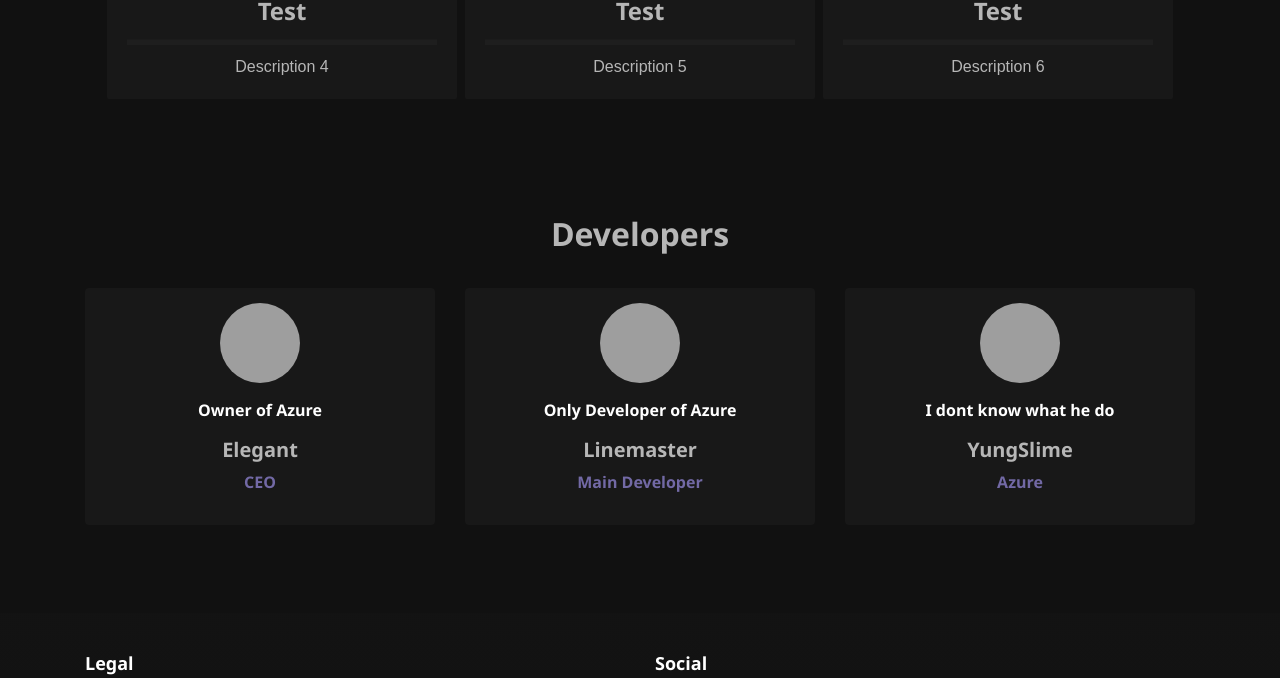
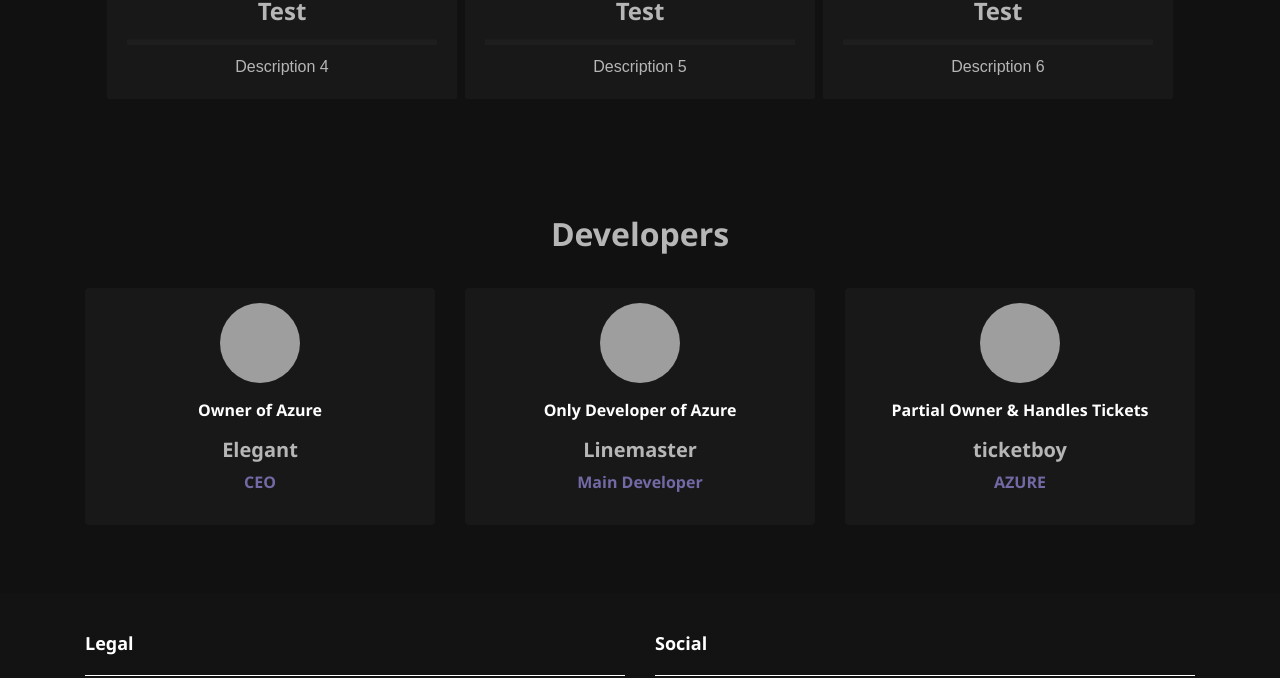
Before and after one commit to Wspboy12/Azure, a plain HTML site: page index.html in a window 1280 px wide. Shown: the part 1395-2073 px from the top of the page. Drawn offline with nearby package versions, Linux system fonts and the light colour scheme; grey boxes are pictures that could not be loaded.

Commit message:
Update index.html

```diff
--- a/index.html
+++ b/index.html
@@ -169,19 +169,19 @@
                         <p class="testimonial-role" style="color: #7269a5;">Main Developer</p>
                     </div>
                 </div>
-                <!--<div class="col-md-4">
+                <div class="col-md-4">
                     <div class="testimonial-card"
                         style="border-radius: 4px; padding: 15px; text-align: center; background-color: #181818; margin-bottom: 20px;">
                         <div class="testimonial-icon">
                             <img src="https://avatar-cyan.vercel.app/api/pfp/1004786310596272168/image" alt="Gino"
                                 class="circle-profile-pic hd-image">
                         </div>
-                        <p class="testimonial-text" style="color: #fff; margin-top: 15px;">He's Chill</p>
-                        <h5 class="testimonial-author" style="color: #b6b6b6; margin-top: 10px;">Gino</h5>
+                        <p class="testimonial-text" style="color: #fff; margin-top: 15px;">Partial Owner & Handles Tickets</p>
+                        <h5 class="testimonial-author" style="color: #b6b6b6; margin-top: 10px;">ticketboy</h5>
                         <p class="testimonial-role" style="color: #7269a5;">AZURE</p>
                     </div>
-                </div>-->
-                <div class="col-md-4" style="margin-bottom: 40px;">
+                </div>
+               <!-- <div class="col-md-4" style="margin-bottom: 40px;">
                     <div class="testimonial-card"
                         style="border-radius: 4px; padding: 15px; text-align: center; background-color: #181818;">
                         <div class="testimonial-icon">
@@ -192,7 +192,7 @@
                         <h5 class="testimonial-author" style="color: #b6b6b6; margin-top: 10px;">YungSlime</h5>
                         <p class="testimonial-role" style="color: #7269a5;">Azure</p>
                     </div>
-                </div>
+                </div>-->
                <!-- <div class="col-md-4">
                     <div class="testimonial-card"
                         style="border-radius: 4px; padding: 15px; text-align: center; background-color: #181818; margin-bottom: 20px;">
```
